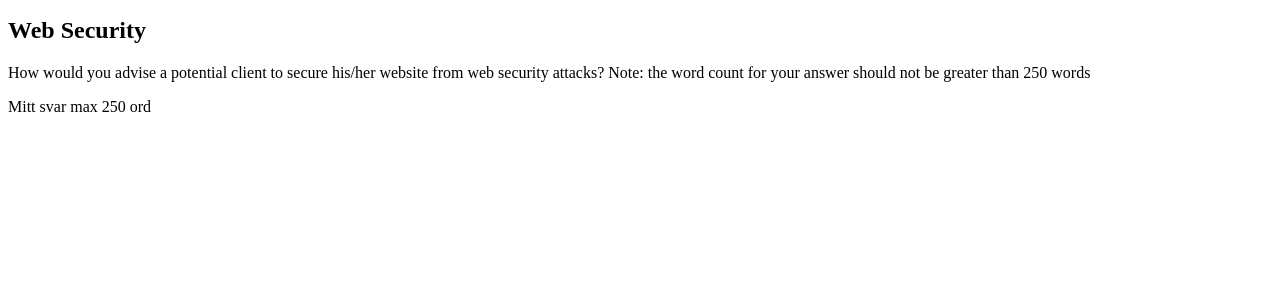
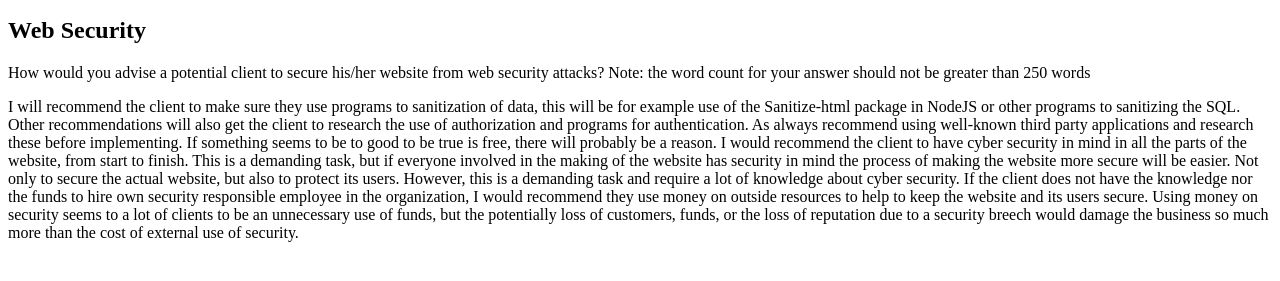
Before and after one commit to Noroff-FEU-Assignments/cross-course-project-gorsol89, a plain HTML site: page index.html in a window 1280 px wide. Shown: the part 101-382 px from the top of the page. Drawn offline with Linux system fonts and the light colour scheme.

Commit message:
Update index.html

```diff
--- a/index.html
+++ b/index.html
@@ -8,6 +8,10 @@
     <p>Welcome to my first website.</p>
     <h2>Web Security</h2>
     <p id="web-security-question">How would you advise a potential client to secure his/her website from web security attacks? Note: the word count for your answer should not be greater than 250 words</p>
-    <p id="web-security-answer">Mitt svar max 250 ord</p>
+    <p id="web-security-answer">I will recommend the client to make sure they use programs to sanitization of data, this will be for example use of the Sanitize-html package in NodeJS or other programs to sanitizing the SQL. Other recommendations will also get the client to research the use of authorization and programs for authentication. As always recommend using well-known third party applications and research these before implementing. If something seems to be to good to be true is free, there will probably be a  reason.
+I would recommend the client to have cyber security in mind in all the parts of the website, from start to finish. This is a demanding task, but if everyone involved in the making of the website has security in mind the process of making the website more secure will be easier. Not only to secure the actual website, but also to protect its users.
+However, this is a demanding task and require a lot of knowledge about cyber security. If the client does not have the knowledge nor the funds to hire own security responsible employee in the organization, I would recommend they use money on outside resources to help to keep the website and its users secure.
+Using money on security seems to a lot of clients to be an unnecessary use of funds, but the potentially loss of customers, funds, or the loss of reputation due to a security breech would damage the business so much more than the cost of external use of security.
+</p>
   </body>
 </html>
```
